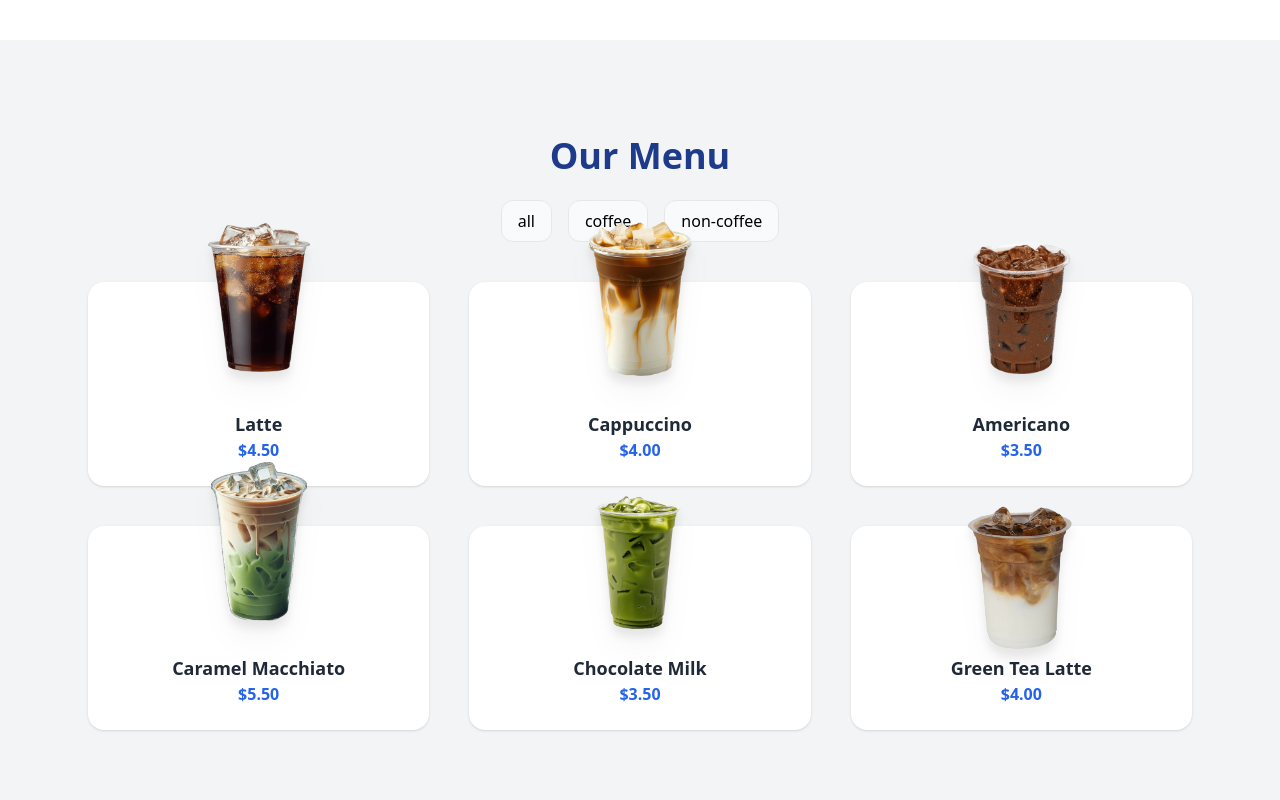
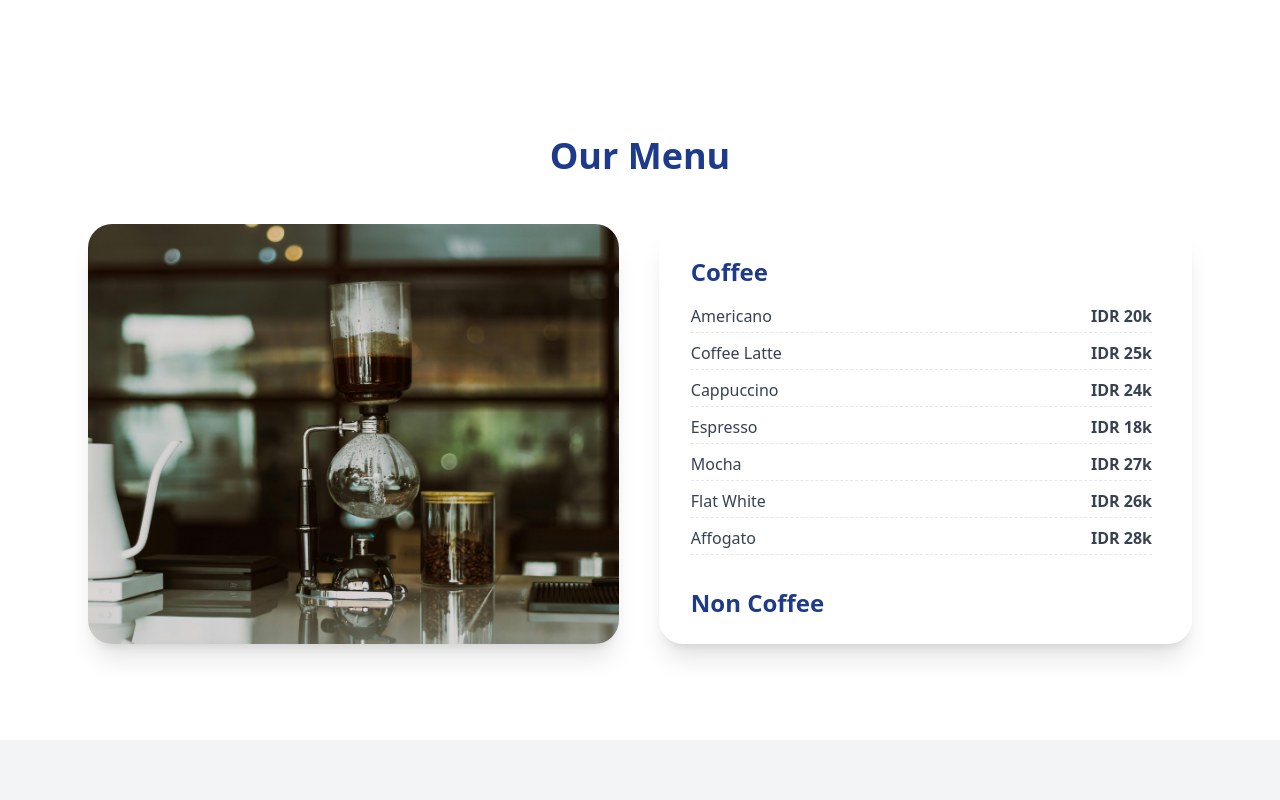
Before and after one commit to rizafrivaldi/Kopi-Kelana---Landing-Page, a React (Vite) app in the folder kopi-kelana-landing/: page / in a window 1280 px wide. Shown: the part 1720-2520 px from the top of the page. Built offline with nearby package versions, Linux system fonts and the light colour scheme.

Commit message:
menu section

```diff
--- a/kopi-kelana-landing/src/components/BestSellers.jsx
+++ b/kopi-kelana-landing/src/components/BestSellers.jsx
@@ -1,23 +1,26 @@
 import { motion } from "framer-motion";
+import americano from "../assets/menu/americano.png";
+import caramelMacchiato from "../assets/menu/caramel_macchiato.png";
+import macha from "../assets/menu/macha.png";
 
 const items = [
   {
     name: "Caramel Macchiato",
     price: "$5.50",
-    img: "./src/assets/menu/caramel_macchiato.png",
-    size: "w-36", // PNG lo
+    img: caramelMacchiato,
+    size: "w-24", // PNG lo
   },
   {
     name: "Macha",
     price: "$4.00",
-    img: "./src/assets/menu/macha.png",
-    size: "w-36", // PNG lo
+    img: macha,
+    size: "w-32", // PNG lo
   },
   {
     name: "Americano",
     price: "$3.50",
-    img: "./src/assets/menu/americano.png",
-    size: "w-32", // PNG lo
+    img: americano,
+    size: "w-24", // PNG lo
   },
 ];
 
@@ -46,10 +49,10 @@ export default function BestSellers() {
             className="relative bg-gray-100 dark:bg-zinc-800 rounded-2xl p-6 pt-20 text-center shadow hover:-translate-y-2 hover:shadow-xl transition group"
           >
             {/* PNG IMAGE FLOATING */}
-            <div className="absolute -top-16 left-1/2 transform -translate-x-1/2">
+            <div className="absolute -top-16 left-1/2 -translate-x-1/2 flex justify-center">
               <img
                 src={item.img}
-                className="w-32 object-contain drop-shadow-xl group-hover:scale-110 transition"
+                className={`${item.size} object-contain drop-shadow-xl group-hover:scale-110 transition`}
               />
             </div>
 
--- a/kopi-kelana-landing/src/components/Menu.jsx
+++ b/kopi-kelana-landing/src/components/Menu.jsx
@@ -1,117 +1,82 @@
 import { motion } from "framer-motion";
-import { useState } from "react";
-import menuImg from "../assets/menu5.jpg";
-
-const menuItems = [
-  {
-    name: "Latte",
-    price: "$4.50",
-    type: "Coffee",
-    img: "./src/assets/menu/americano.png",
-    size: "w-28",
-  },
-  {
-    name: "Cappuccino",
-    price: "$4.00",
-    type: "Coffee",
-    img: "./src/assets/menu/caramel_macchiato.png",
-    size: "w-28",
-  },
-  {
-    name: "Americano",
-    price: "$3.50",
-    type: "Coffee",
-    img: "./src/assets/menu/chocolate.png",
-    size: "w-56",
-  },
-  {
-    name: "Caramel Macchiato",
-    price: "$5.50",
-    type: "Coffee",
-    img: "./src/assets/menu/coffee_pandan.png",
-    size: "w-24",
-  },
-  {
-    name: "Chocolate Milk",
-    price: "$3.50",
-    type: "Non-Coffee",
-    img: "./src/assets/menu/macha.png",
-    size: "w-32",
-  },
-  {
-    name: "Green Tea Latte",
-    price: "$4.00",
-    type: "Non-Coffee",
-    img: "./src/assets/menu/coffee_latte.png",
-    size: "w-32",
-  },
-];
+import menuImg from "../assets/menu4.jpg"; // ganti dengan gambar lo
 
 export default function Menu() {
-  const [filter, setFilter] = useState("All");
-  const filtered =
-    filter === "All"
-      ? menuItems
-      : menuItems.filter((item) => item.type === filter);
-
   return (
-    <section id="menu" className="py-24 bg-gray-100 dark:bg-black">
-      <div className="max-w-6xl mx-auto px-6 text-center">
+    <section id="menu" className="py-24 bg-white dark:bg-black">
+      <div className="max-w-6xl mx-auto px-6">
         {/* TITLE */}
-        <h2 className="text-4xl font-bold mb-6 text-blue-900 dark:text-yellow-400">
+        <h2 className="text-4xl font-bold text-center mb-12 text-blue-900 dark:text-yellow-400">
           Our Menu
         </h2>
 
-        {/* FILTER */}
-        <div className="mb-10 space-x-4">
-          {["all", "coffee", "non-coffee"].map((f) => (
-            <button
-              key={f}
-              onClick={() => setFilter(f)}
-              className={`px-4 py-2 rounded-xl backdrop-blur-lg border transition
-              ${
-                filter === f
-                  ? "bg-blue-600 text-white"
-                  : "bg-white/50 dark:bg-zinc-800 text-black dark:text-white"
-              }`}
-            >
-              {f}
-            </button>
-          ))}
-        </div>
+        <motion.div
+          initial={{ opacity: 0, y: 40 }}
+          whileInView={{ opacity: 1, y: 0 }}
+          viewport={{ once: true }}
+          className="flex flex-col md:flex-row gap-10 items-stretch"
+        >
+          {/* LEFT: IMAGE */}
+          <div className="md:w-1/2 h-full md:h-[420px]">
+            <img
+              src={menuImg}
+              className="w-full h-full object-cover rounded-3xl shadow-xl"
+            />
+          </div>
 
-        {/* CARDS */}
-        <div className="grid md:grid-cols-3 gap-10">
-          {filtered.map((item, i) => (
-            <motion.div
-              key={i}
-              initial={{ opacity: 0, y: 40 }}
-              whileInView={{ opacity: 1, y: 0 }}
-              viewport={{ once: true }}
-              transition={{ delay: i * 0.1 }}
-              className="relative bg-white dark:bg-zinc-800 rounded-2xl p-6 pt-20
-                         shadow hover:-translate-y-2 hover:shadow-xl transition group"
-            >
-              {/* FLOATING PNG */}
-              <div className="absolute -top-16 left-1/2 transform -translate-x-1/2">
-                <img
-                  src={item.img}
-                  className={`${item.size || "w-32"} object-contain
-                              drop-shadow-xl group-hover:scale-110 transition`}
-                />
+          {/* RIGHT: MENU LIST */}
+          <div className="md:w-1/2 h-full bg-white dark:bg-zinc-800 rounded-3xl p-8 shadow-xl flex flex-col md:h-[420px]">
+            {/* WRAPPER SCROLL */}
+            <div className="overflow-y-auto pr-2 max-h-[400px] scrollbar-hide">
+              {/* COFFEE */}
+              <h3 className="text-2xl font-bold mb-4 text-blue-900 dark:text-yellow-400">
+                Coffee
+              </h3>
+
+              <div className="space-y-2 mb-8">
+                {[
+                  { name: "Americano", price: "IDR 20k" },
+                  { name: "Coffee Latte", price: "IDR 25k" },
+                  { name: "Cappuccino", price: "IDR 24k" },
+                  { name: "Espresso", price: "IDR 18k" },
+                  { name: "Mocha", price: "IDR 27k" },
+                  { name: "Flat White", price: "IDR 26k" },
+                  { name: "Affogato", price: "IDR 28k" },
+                ].map((item, i) => (
+                  <div
+                    key={i}
+                    className="flex justify-between border-b border-dashed pb-1 text-gray-700 dark:text-gray-300"
+                  >
+                    <span>{item.name}</span>
+                    <span className="font-semibold">{item.price}</span>
+                  </div>
+                ))}
               </div>
 
-              {/* CONTENT */}
-              <h3 className="mt-12 text-lg font-semibold text-gray-800 dark:text-white">
-                {item.name}
+              {/* NON COFFEE */}
+              <h3 className="text-2xl font-bold mb-4 text-blue-900 dark:text-yellow-400">
+                Non Coffee
               </h3>
 
-              <p className="text-blue-600 dark:text-yellow-400 font-bold">
-                {item.price}
-              </p>
-            </motion.div>
-          ))}
-        </div>
+              <div className="space-y-2">
+                {[
+                  { name: "Chocolate", price: "IDR 22k" },
+                  { name: "Matcha Latte", price: "IDR 24k" },
+                  { name: "Milk Tea", price: "IDR 23k" },
+                  { name: "Lemon Tea", price: "IDR 20k" },
+                ].map((item, i) => (
+                  <div
+                    key={i}
+                    className="flex justify-between border-b border-dashed pb-1 text-gray-700 dark:text-gray-300"
+                  >
+                    <span>{item.name}</span>
+                    <span className="font-semibold">{item.price}</span>
+                  </div>
+                ))}
+              </div>
+            </div>
+          </div>
+        </motion.div>
       </div>
     </section>
   );
--- a/kopi-kelana-landing/src/index.css
+++ b/kopi-kelana-landing/src/index.css
@@ -123,3 +123,12 @@ code {
 .glass-box {
   @apply bg-white/20 dark:bg-white/10 backdrop-blur-lg border border-white/20 rounded-2xl;
 }
+
+/* hide scrollbar */
+.scrollbar-hide::-webkit-scrollbar {
+  display: none;
+}
+.scrollbar-hide {
+  -ms-overflow-style: none;
+  scrollbar-width: none;
+}
```
Also changed, not shown: 1 other file (tests, documents, lock files or other folders).
